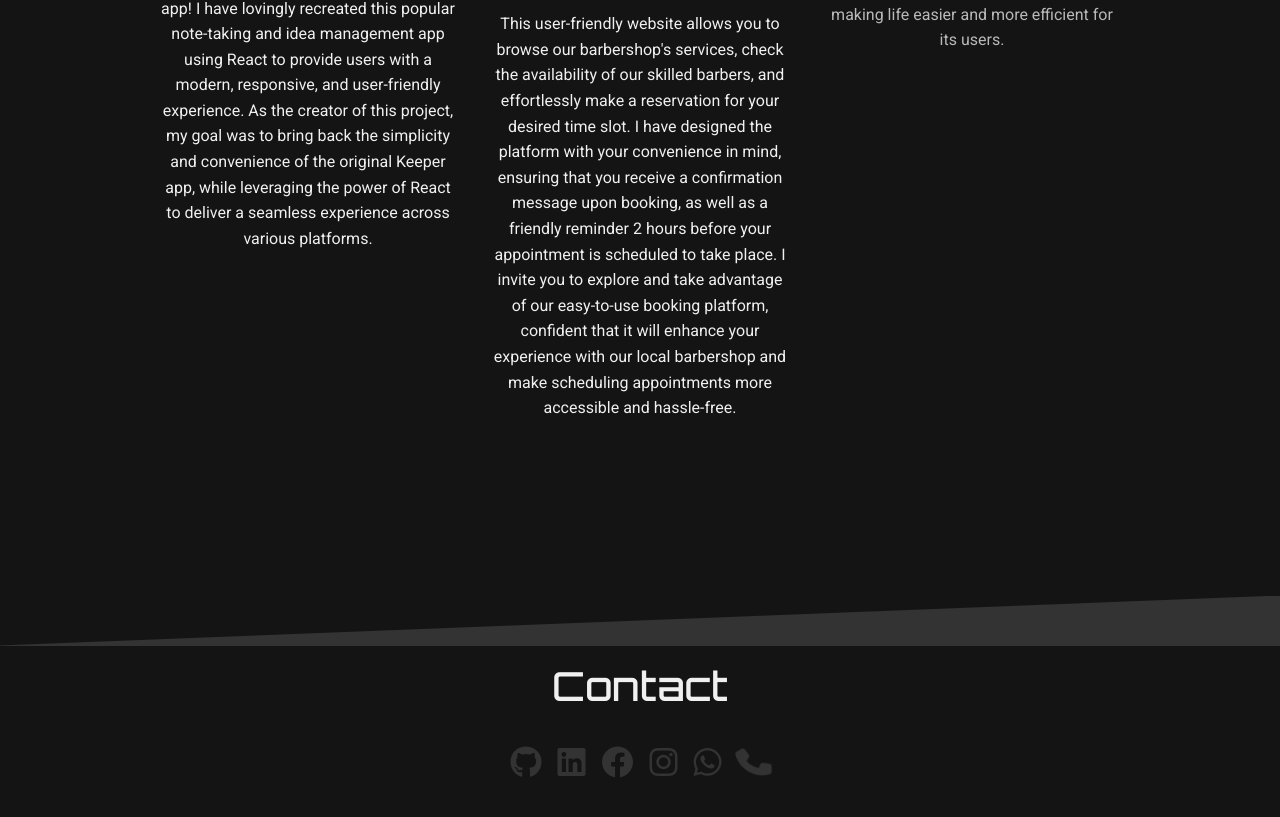
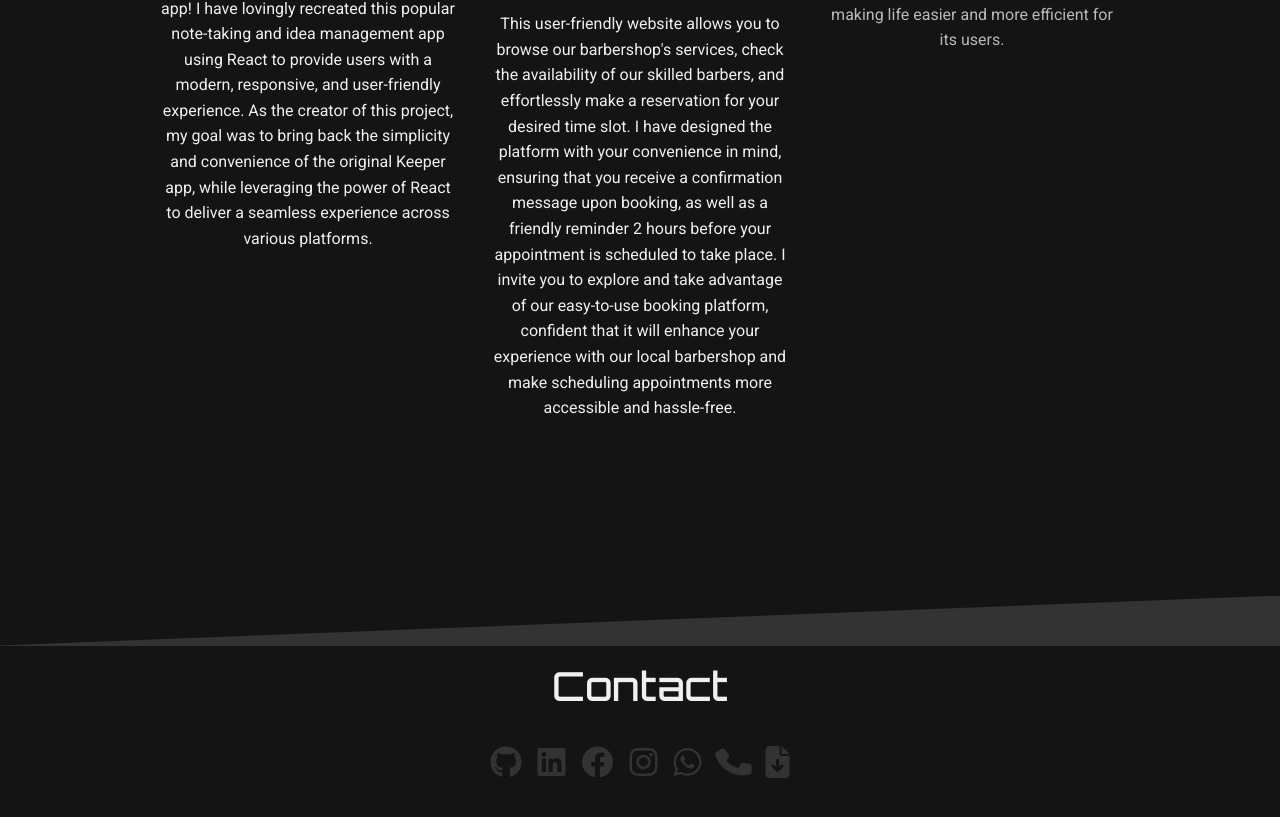
Before and after one commit to DMitu/MyPortofolio, a plain HTML site: page index.html in a window 1280 px wide. Shown: the part 1672-2489 px from the top of the page. Drawn offline with nearby package versions, Linux system fonts and the light colour scheme.

Commit message:
Update index.html

```diff
--- a/index.html
+++ b/index.html
@@ -122,6 +122,9 @@
            <i class="fa-solid fa-phone fa-shake"></i>
           </a>
         </div>
+         <a href="/David_Mitu_latest_Resume.pdf" download class="contact-icon">
+          <i class="fa-solid fa-file-download"></i>
+        </a>
       </div>
     </div>
   </section>
```
